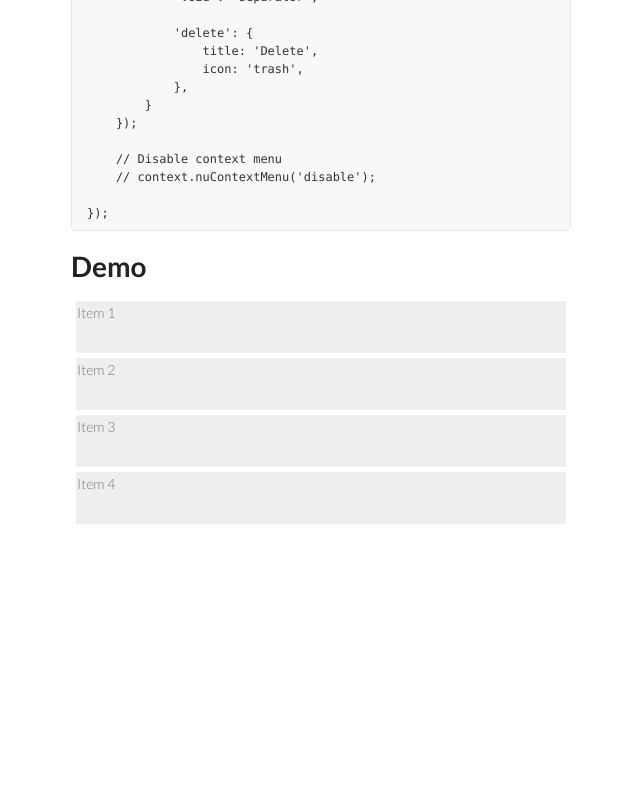
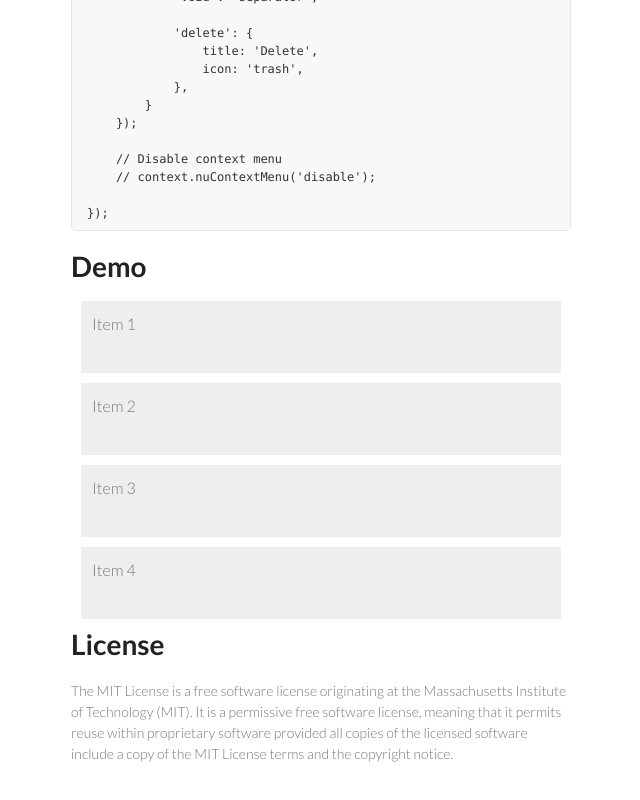
Before and after one commit to avxto/nuContextMenu, a plain HTML site: page index.html in a window 1280 px wide. Shown: the part 732-1532 px from the top of the page, without its empty margins (499-1139 px from the left). Before the commit the page ends 1311 px from the top, so only its background shows below. Drawn offline with nearby package versions, Linux system fonts and the light colour scheme.

Commit message:
Update index.html

```diff
--- a/index.html
+++ b/index.html
@@ -17,10 +17,12 @@
     }
 
     .demo-item {
+      padding: 10px;
       height: 50px;
-      margin: 5px;
+      margin: 10px;
       background: #eee;
       border: 1px solid transparent;
+      font-size: 16px;
     }
 
     .nu-context-menu {
@@ -162,6 +164,13 @@ This means that a single menu can be attached to multiple elements.</p>
   </div>
 </div>
 
+<h1>
+<a id="license" class="anchor" href="#license" aria-hidden="true"><span class="octicon octicon-link"></span></a>License</h1>
+
+<p>
+  The MIT License is a free software license originating at the Massachusetts Institute of Technology (MIT). It is a permissive free software license, meaning that it permits reuse within proprietary software provided all copies of the licensed software include a copy of the MIT License terms and the copyright notice.
+</p>
+
       </section>
       <footer>
         <p>This project is maintained by <a href="https://github.com/avxto">avxto</a></p>
```
